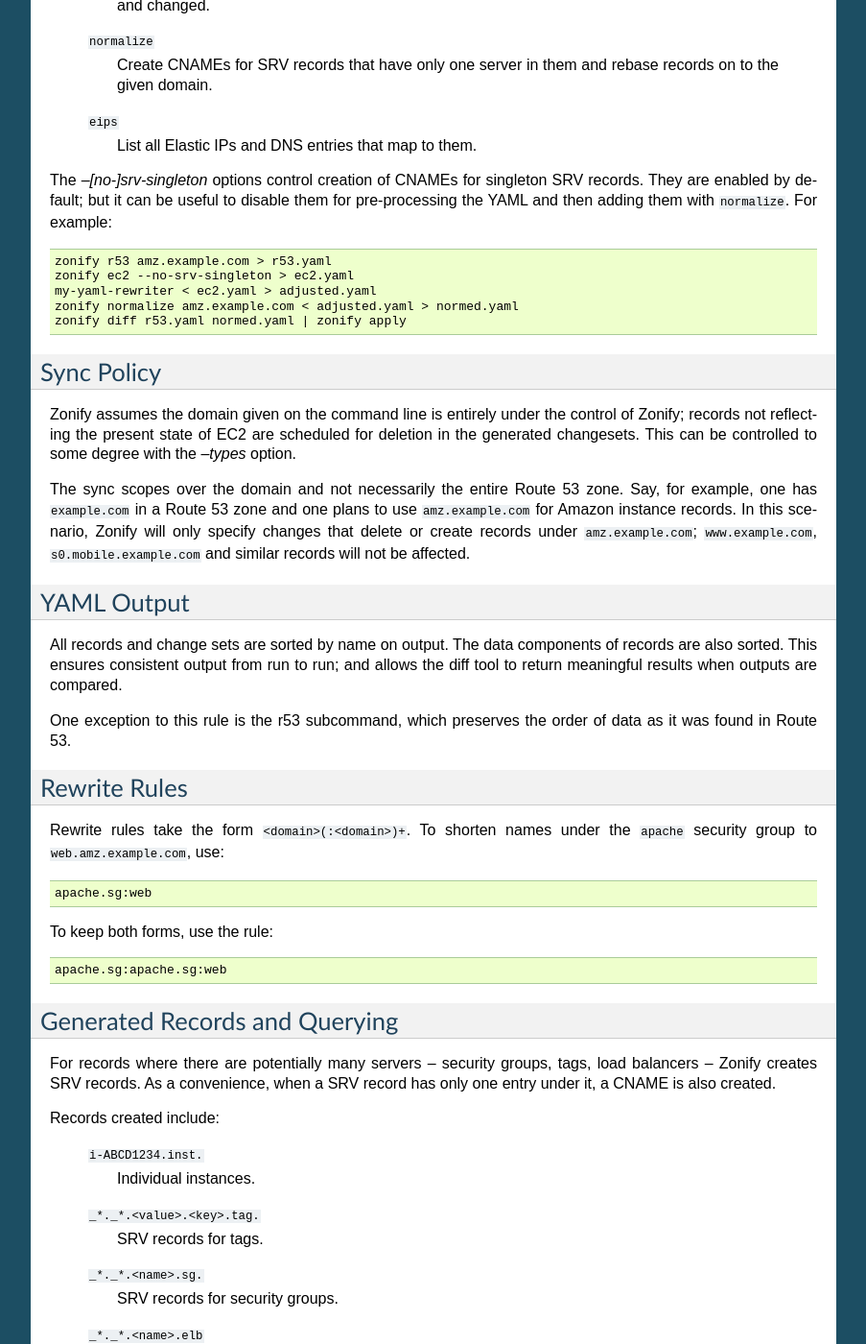
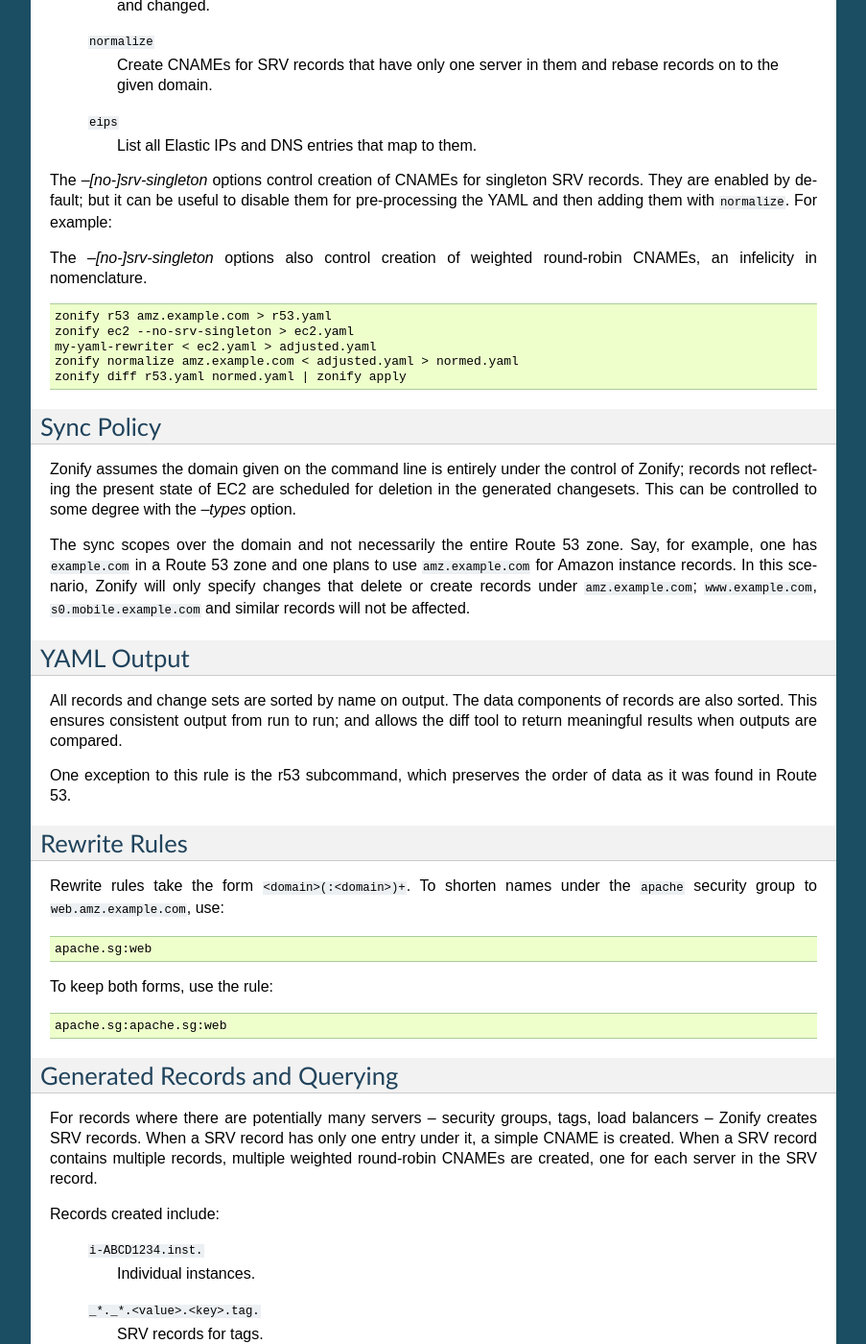
Before and after one commit to airbnb/zonify, a Sphinx documentation site: the page built from docs/source/index.rst, in a window 1280 px wide and 1400 px high, scrolled down 1419 px. Shown: the whole window at 96% size, without its empty margins (198-1101 px from the left). Built offline with Sphinx 7.4.7, drawn with Linux system fonts in a browser that asks for light colours.

Commit message:
Document WRR record creation.

```diff
--- a/docs/source/index.rst
+++ b/docs/source/index.rst
@@ -94,6 +94,9 @@ SRV records. They are enabled by default; but it can be useful to disable them
 for pre-processing the YAML and then adding them with ``normalize``. For
 example:
 
+The `--[no-]srv-singleton` options also control creation of weighted
+round-robin CNAMEs, an infelicity in nomenclature.
+
 .. code-block:: bash
 
   zonify r53 amz.example.com > r53.yaml
@@ -148,8 +151,10 @@ Generated Records and Querying
 ------------------------------
 
 For records where there are potentially many servers -- security groups, tags,
-load balancers -- Zonify creates SRV records. As a convenience, when a SRV
-record has only one entry under it, a CNAME is also created.
+load balancers -- Zonify creates SRV records. When a SRV record has only one
+entry under it, a simple CNAME is created. When a SRV record contains multiple
+records, multiple weighted round-robin CNAMEs are created, one for each server
+in the SRV record.
 
 Records created include:
 
```
